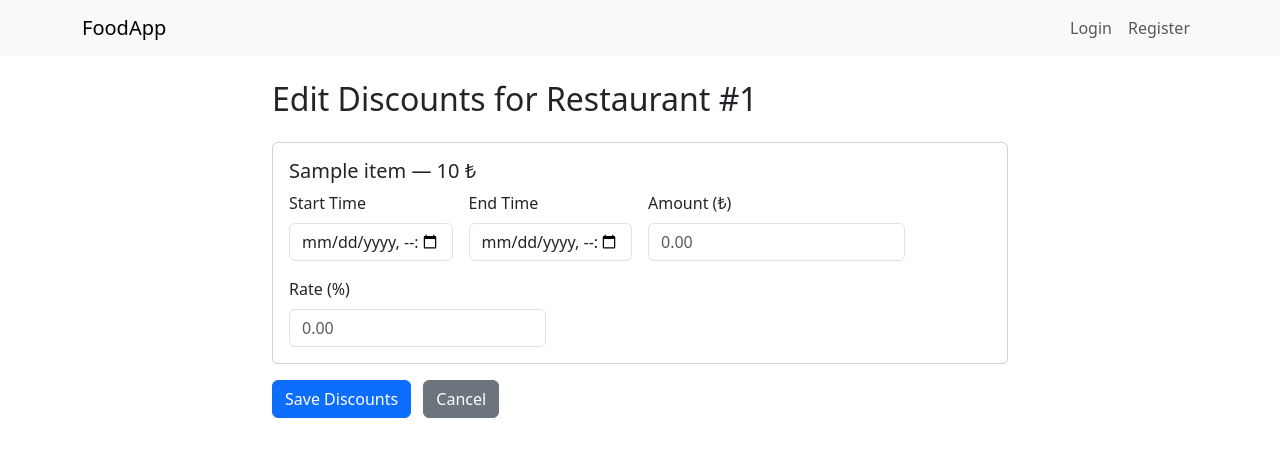
After one commit to mdoganozgun/FOS, a Flask app: template templates/edit_discounts.html in a window 1280 px wide. The commit adds this page. Shown: the top 457 px of the page. Run offline with Flask 3, Linux system fonts and the light colour scheme; the template is opened without the code that fills it: most values are stand-ins (such as "Sample title", 1, 10 or a date in 2020).

Commit message:
discount adding to menu items featue added to managers

```diff
--- /dev/null
+++ b/templates/edit_discounts.html
@@ -0,0 +1,69 @@
+<!DOCTYPE html>
+<html lang="en">
+<head>
+    <meta charset="UTF-8">
+    <title>Title</title>
+</head>
+<body>
+
+</body>
+</html>
+{% extends "base.html" %}
+
+{% block title %}Edit Discounts – FoodApp{% endblock %}
+
+{% block content %}
+<div class="row justify-content-center">
+  <div class="col-md-8">
+    <h2 class="mb-4">Edit Discounts for Restaurant #{{ restaurant_id }}</h2>
+    <form method="POST" action="{{ url_for('manager.save_discounts', rid=restaurant_id) }}">
+      {% for item_id, item_name, price in items %}
+        <div class="card mb-3">
+          <div class="card-body">
+            <h5 class="card-title">{{ item_name }} — {{ price }} ₺</h5>
+            {# Find existing discount for this item #}
+            {% set cur_disc = None %}
+            {% for d in discounts %}
+              {% if d[0] == item_id %}
+                {% set cur_disc = d %}
+              {% endif %}
+            {% endfor %}
+            <div class="row g-3 align-items-center">
+              <div class="col-md-3">
+                <label for="start-{{ item_id }}" class="form-label">Start Time</label>
+                <input type="datetime-local" id="start-{{ item_id }}"
+                       name="discount-{{ item_id }}-start"
+                       class="form-control"
+                       value="{{ cur_disc[1]|default('') }}">
+              </div>
+              <div class="col-md-3">
+                <label for="end-{{ item_id }}" class="form-label">End Time</label>
+                <input type="datetime-local" id="end-{{ item_id }}"
+                       name="discount-{{ item_id }}-end"
+                       class="form-control"
+                       value="{{ cur_disc[2]|default('') }}">
+              </div>
+              <div class="col-auto">
+                <label for="amt-{{ item_id }}" class="form-label text-nowrap">Amount (₺)</label>
+                <input type="number" step="0.01" placeholder="0.00" id="amt-{{ item_id }}"
+                       name="discount-{{ item_id }}-amt"
+                       class="form-control"
+                       value="{{ cur_disc[3]|default('') }}">
+              </div>
+              <div class="col-auto">
+                <label for="rate-{{ item_id }}" class="form-label text-nowrap">Rate (%)</label>
+                <input type="number" step="0.01" placeholder="0.00" id="rate-{{ item_id }}"
+                       name="discount-{{ item_id }}-rate"
+                       class="form-control"
+                       value="{{ cur_disc[4]|default('') }}">
+              </div>
+            </div>
+          </div>
+        </div>
+      {% endfor %}
+      <button type="submit" class="btn btn-primary">Save Discounts</button>
+      <a href="{{ url_for('manager.manager_dashboard') }}" class="btn btn-secondary ms-2">Cancel</a>
+    </form>
+  </div>
+</div>
+{% endblock %}
```
Also changed, not shown: routes/manager_routes.py (+97 -0 lines), templates/manager_dashboard.html (+6 -2 lines), 1 other file.
